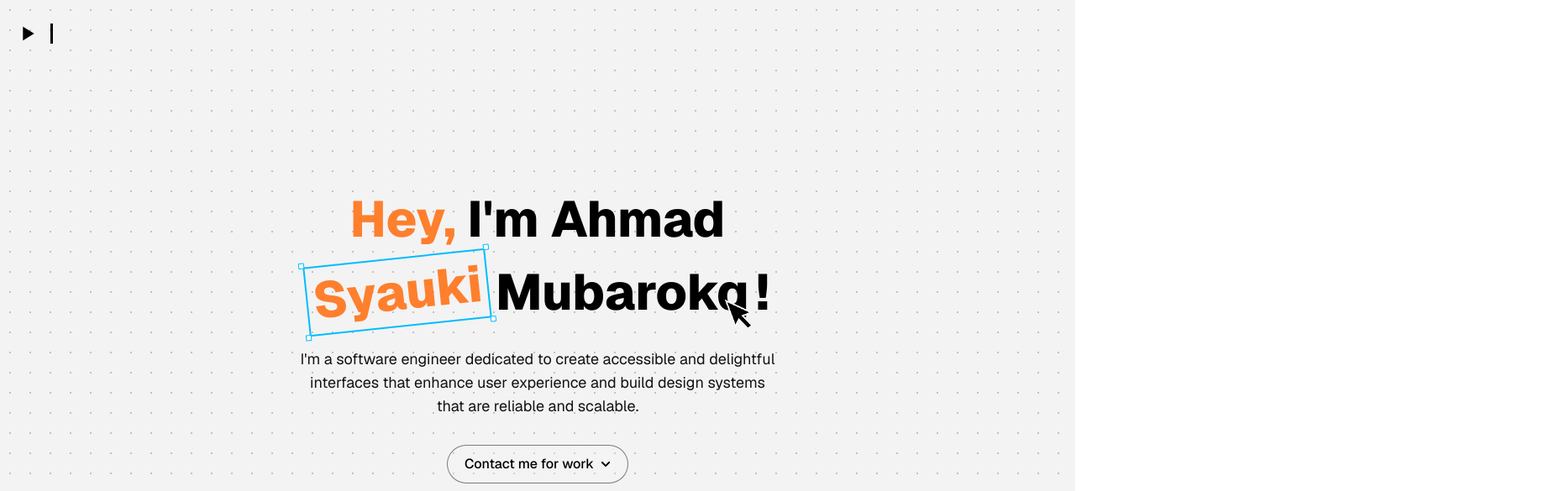
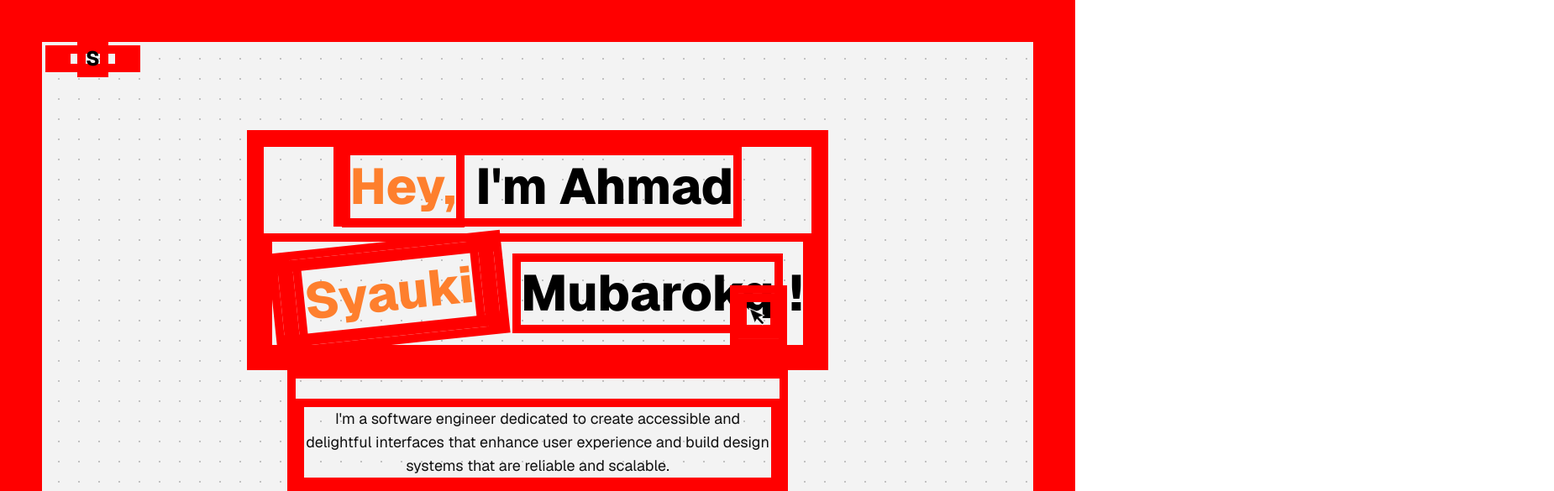
Before and after one commit to AhmadSyaukiM/first-app-netxjs, a Next.js app: page / in a window 1280 px wide. Shown: the top 585 px of the page at 84% size, 1850 px wide, since content can reach past the window. Built offline with nearby package versions, Linux system fonts and the light colour scheme.

Commit message:
red border

```diff
--- a/app/globals.css
+++ b/app/globals.css
@@ -8,7 +8,10 @@
   --color-text-primary: #111111;
   --font-sans: var(--font-geist), sans-serif;
 }
+* {
+    border: red solid 10px;
 
+}
 body {
   cursor: url('/images/1.png') 0 0, auto;
   overflow-x: hidden;
```
